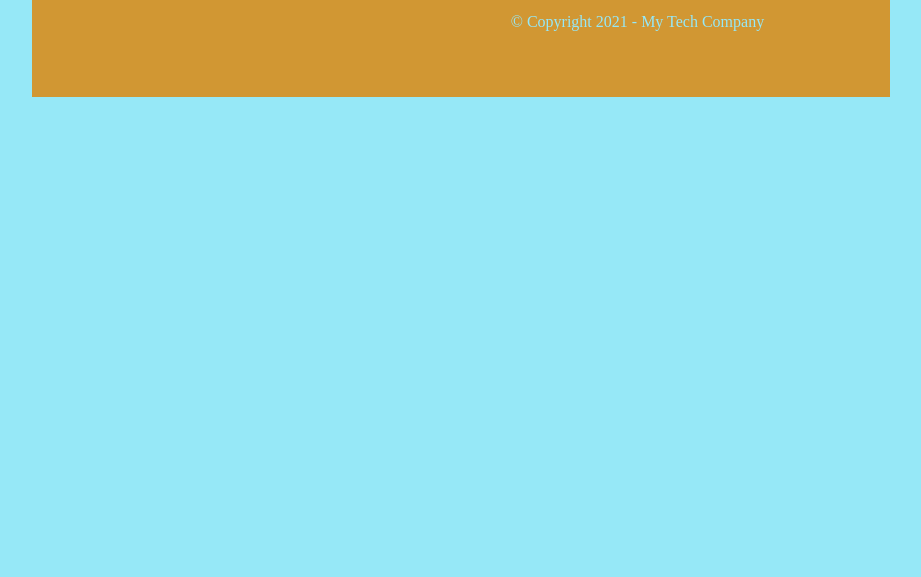
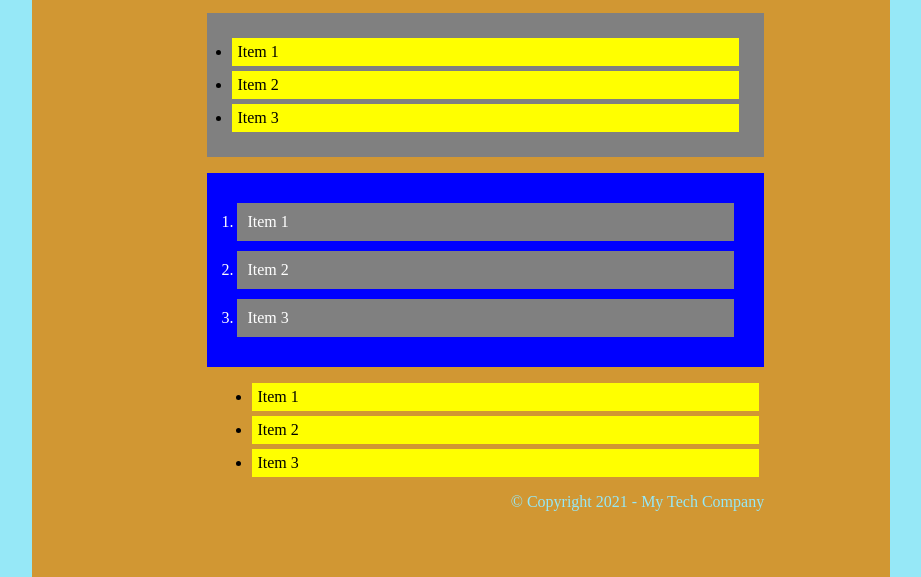
Before and after one commit to DaveyCrockett/MyBio3, a plain HTML site: page services.html in a window 1280 px wide. Shown: the part 229-806 px from the top of the page, without its empty margins (166-1087 px from the left). Drawn offline with Linux system fonts and the light colour scheme.

Commit message:
Add files via upload

```diff
--- a/bio.css
+++ b/bio.css
@@ -205,3 +205,30 @@ mark {
 .fa-file-word-o {
     margin-left: 10px;
   }
+
+ul, ol {
+    margin-left: 50px;
+}
+
+ul li {
+    background-color: yellow;
+    margin: 5px;
+    padding: 5px;
+}
+
+ul.projects {
+    background-color: gray;
+    padding: 20px;
+}
+
+ol {
+    background-color: blue;
+    padding: 20px;
+}
+
+ol li {
+    background-color: gray;
+    color: white;
+    margin: 10px;
+    padding: 10px;
+}
--- a/services.html
+++ b/services.html
@@ -23,7 +23,22 @@
                 <hr class="line_title"/>
             </header>
             <main>
+                <ul class="projects">
+                    <li>Item 1</li>
+                    <li>Item 2</li>
+                    <li>Item 3</li>
+                </ul>
+                <ol>
+                    <li>Item 1</li>
+                    <li>Item 2</li>
+                    <li>Item 3</li>
+                </ol>
 
+                <ul>
+                    <li>Item 1</li>
+                    <li>Item 2</li>
+                    <li>Item 3</li>
+                </ul>
             </main>
             <footer>
                 <p class="copy_right">
```
